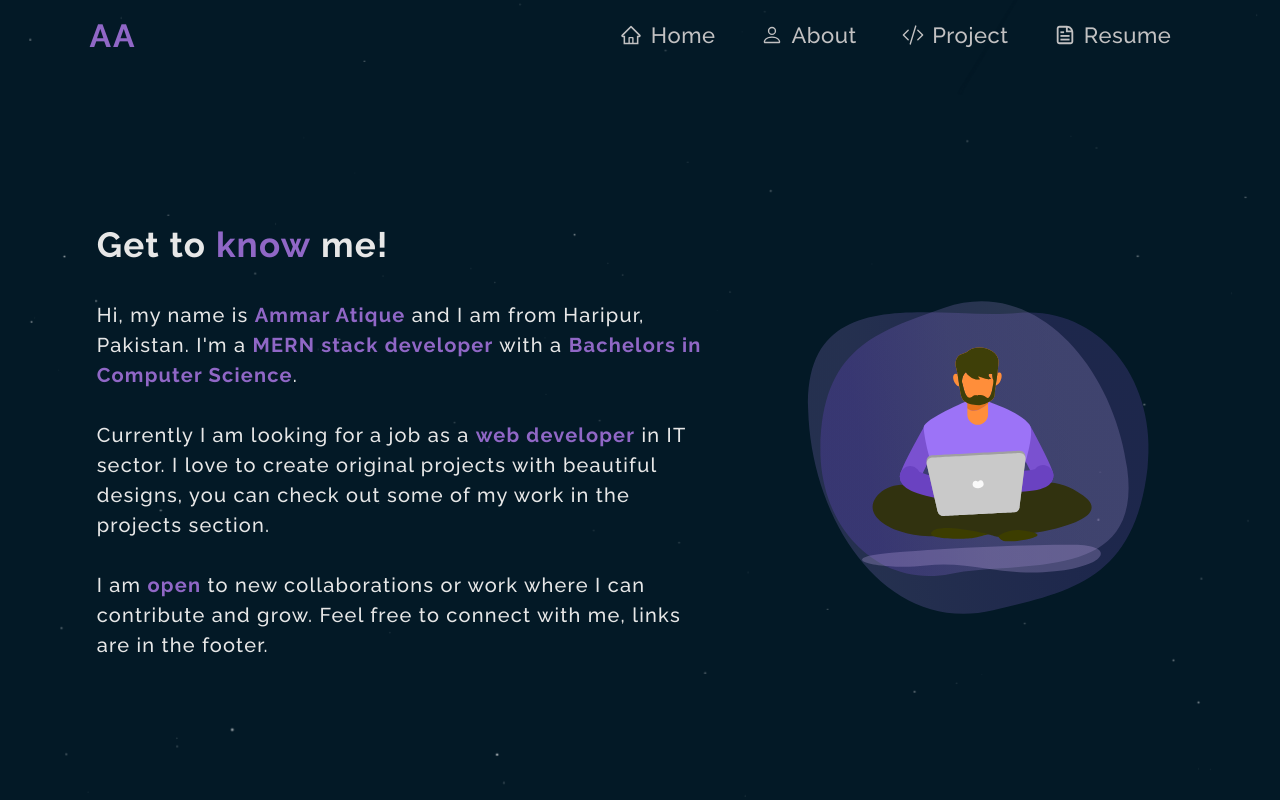
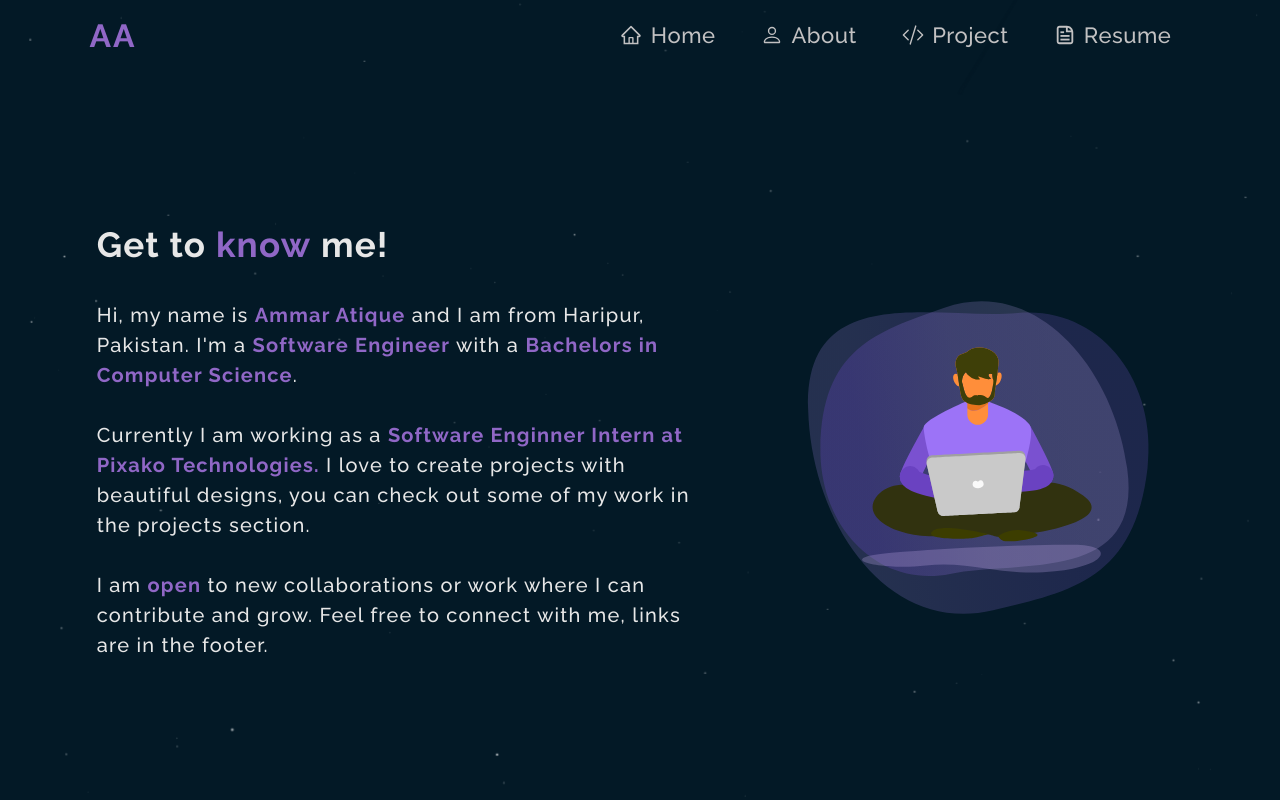
Before and after one commit to MuhammadAmmarAtique/Portfolio, a React (Create React App) app: page /About in a window 1280 px wide. Shown: the top 800 px of the page. Built offline with nearby package versions, Linux system fonts and the light colour scheme.

Commit message:
Updated About

```diff
--- a/src/Components/About.js
+++ b/src/Components/About.js
@@ -14,12 +14,12 @@ const About = () => {
           </h1>
           <p>
             Hi, my name is <b>Ammar Atique</b> and I am from Haripur, Pakistan.
-            I'm a <b>MERN stack developer</b> with a <b>Bachelors in Computer Science</b>. <br />
+            I'm a <b>Software Engineer</b> with a <b>Bachelors in Computer Science</b>. <br />
             <br />
-            Currently I am looking for a job as a <b>
-              web developer
+            Currently I am working as a <b>
+              Software Enginner Intern at Pixako Technologies.
             </b>{" "}
-            in IT sector. I love to create original projects with beautiful
+            I love to create projects with beautiful
             designs, you can check out some of my work in the projects section.
             <br />
             <br />I am <b>open</b> to new collaborations or work where I can
```
